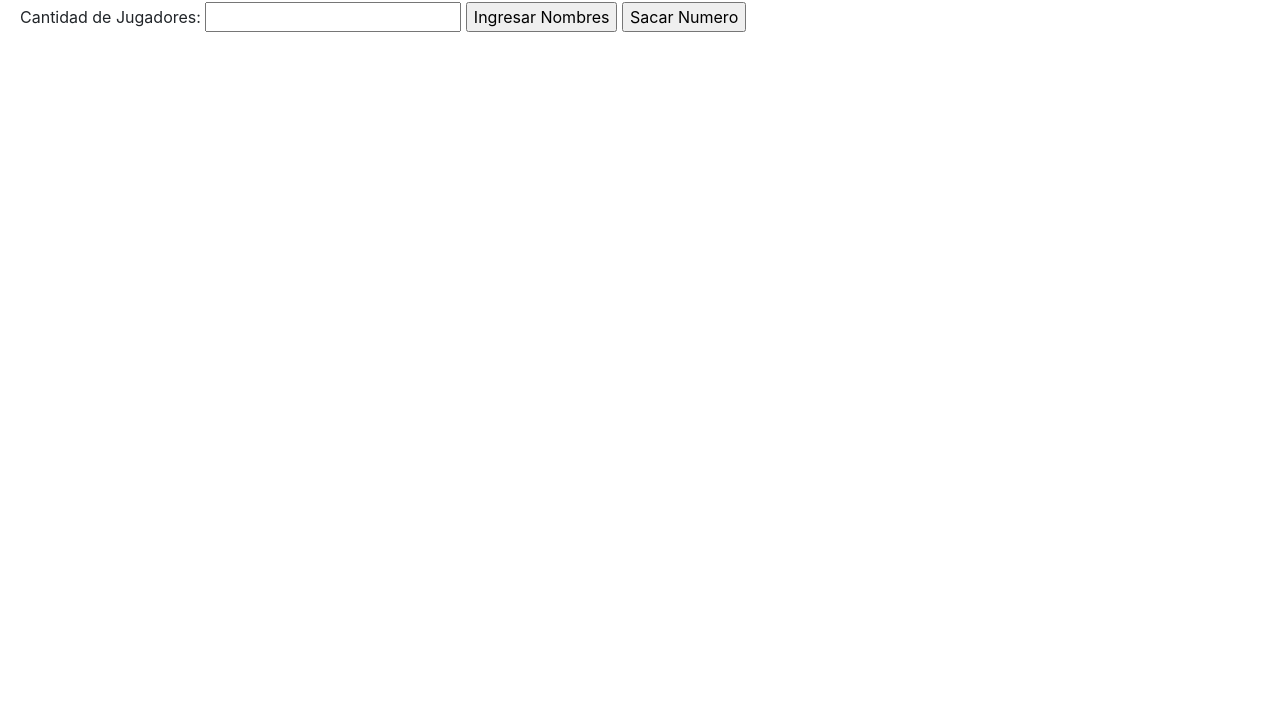
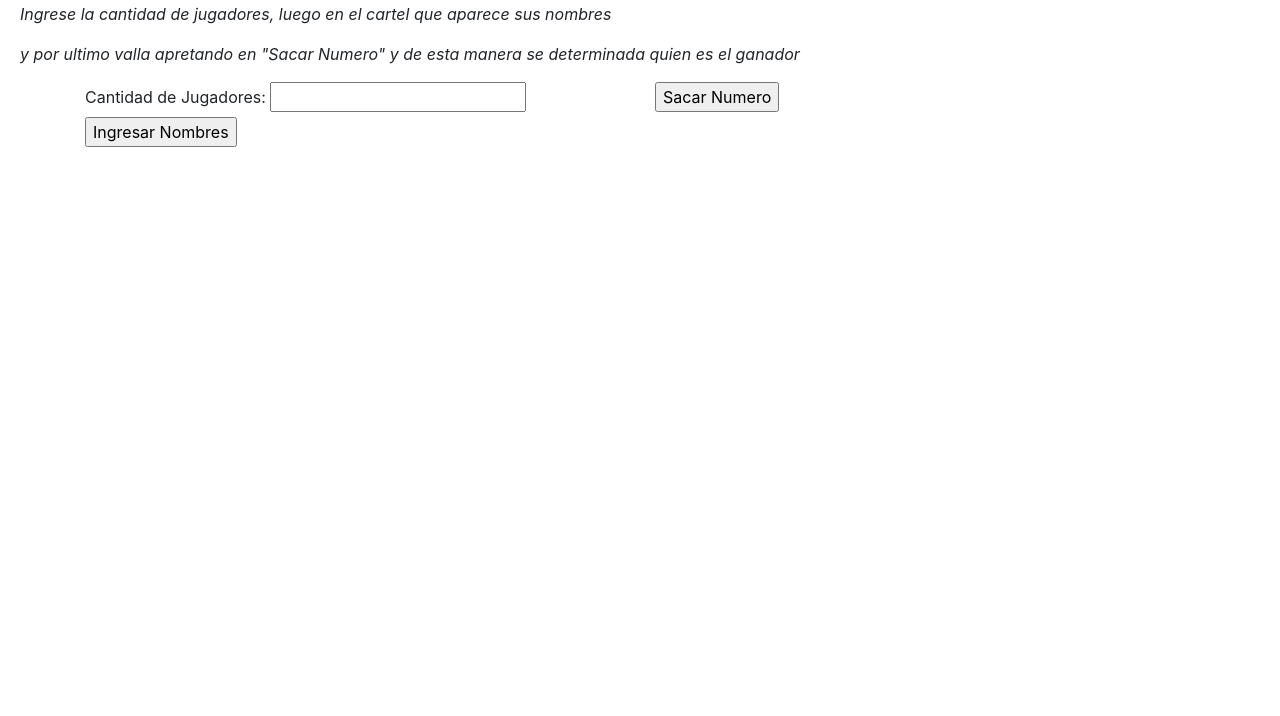
Before and after one commit to silver0devs/silver0devs, a plain HTML site: page index.html in a window 1280 px wide. Shown: the part 84-800 px from the top of the page. Drawn offline with nearby package versions, Linux system fonts and the light colour scheme.

Commit message:
Update index.html

```diff
--- a/index.html
+++ b/index.html
@@ -15,13 +15,24 @@
         <h1 class="text-center">Bingo</h1>
     <div id="divprin">
 
-        <label for="CantCartones">Cantidad de Jugadores:</label>
+        <p class="font-italic">Ingrese la cantidad de jugadores, luego en el cartel que aparece sus nombres</p>
+        <p class="font-italic">y por ultimo valla apretando en "Sacar Numero" y de esta manera se determinada quien es el ganador</p>
 
-        <input type="number" id="CantCartones" name="CantCartones"></input>
+        <div class="container">
+            <div class="row">
+              <div class="col">
+                <label for="CantCartones">Cantidad de Jugadores:</label>
 
-        <input type="submit" id="BtnCantJug" name="BtnCantJug" value="Ingresar Nombres" onclick=" return CantJugadores()"></input>
+                <input type="number" id="CantCartones" name="CantCartones"></input>
 
-        <input type="submit" id="BtnDarNum" name="BtnDarNum" value="Sacar Numero" onclick=" return DarNumero()"></input>
+                <input type="submit" id="BtnCantJug" name="BtnCantJug" value="Ingresar Nombres" onclick=" return CantJugadores()"></input>
+
+              </div>
+              <div class="col">
+                <input type="submit" id="BtnDarNum" name="BtnDarNum" value="Sacar Numero" onclick=" return DarNumero()"></input>
+              </div>
+            </div>
+        </div>
 
     </div>
 
```
